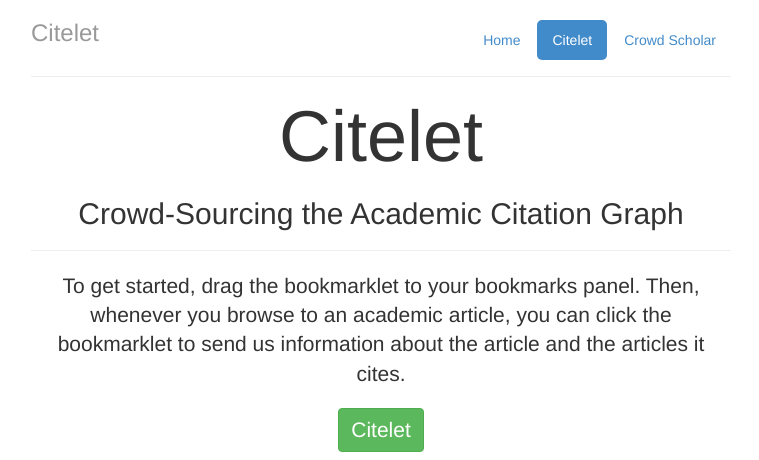
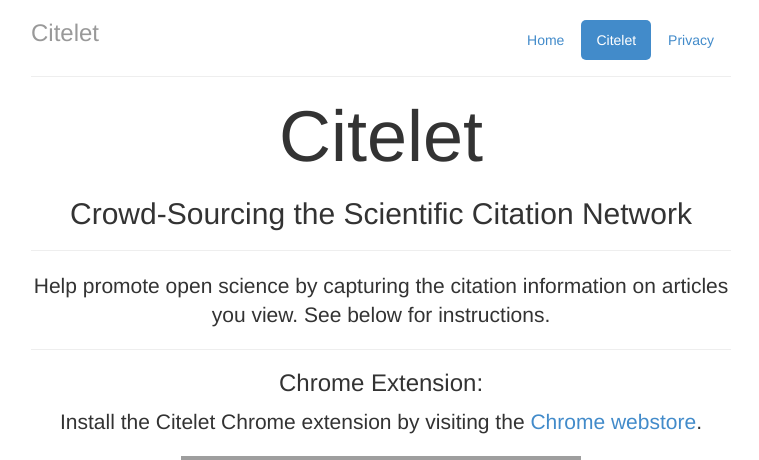
Before and after one commit to cos-labs/scinet-citelet, a Flask app: template app/templates/bookmarklet.html in a window 1280 px wide. Shown: the top 460 px of the page, without its empty margins (259-1018 px from the left). Run offline with Flask 2, Linux system fonts and the light colour scheme; the template is opened without the code that fills it, so the values that code supplies are empty; parts of the project's set-up code (start-up, migrations or seed data) failed here and were passed over; grey boxes are pictures that could not be loaded.

Commit message:
Updated for release.

```diff
--- a/app/templates/bookmarklet.html
+++ b/app/templates/bookmarklet.html
@@ -32,8 +32,19 @@
       }
       .row .btn {
         font-size: 21px;
+      }
+      .numberCircle{
+          width: 50px;
+          height: 50px;
+          border: 0px solid blue;
+          border-radius:50px;
+          background-color: #428BCA;
+          text-align: center;
+          vertical-align: middle;
+          font-size: 40px;
+          color: white;
+      }
 
-      }
   </style>
 
   </head>
@@ -46,7 +57,8 @@
         <ul class="nav nav-pills pull-right">
           <li><a href="/">Home</a></li>
           <li class="active"><a href="#">Citelet</a></li>
-          <li><a href="/crowdscholar/">Crowd Scholar</a></li>
+          <li><a href="#">Privacy</a></li>
+          <li><a class="hidden" href="/crowdscholar/">Crowd Scholar</a></li>
         </ul>
         <h3 class="text-muted">Citelet</h3>
       </div>
@@ -56,11 +68,31 @@
 
           <hr />
           <h1>Citelet</h1>
-          <h2>Crowd-Sourcing the Academic Citation Graph</h2>
+          <h2>Crowd-Sourcing the Scientific Citation Network</h2>
+          <hr />
+          <p class="lead">Help promote open science by capturing the citation information on articles you view. See below for instructions.
+          </p>
           <hr />
 
+          <h3>Chrome Extension:</h3>
           <p class="lead">
-            To get started, drag the bookmarklet to your bookmarks panel. Then, whenever you browse to an academic article, you can click the bookmarklet to send us information about the article and the articles it cites.
+          Install the Citelet Chrome extension by visiting the <a href="https://chrome.google.com/webstore/detail/citelet/nkndfobkdhlfkkmgpacfnaaffpompcko/">Chrome webstore</a>.
+          </p>
+            <a href="https://imgflip.com/i/5yhbv"><img src="//i.imgflip.com/5yhbv.gif" title="Installing the Citelet chrome extension"/></a>
+
+          <br />
+          <br />
+
+          <p class="lead">Once the Citelet is installed, whenever you view a scientific article you will be prompted to send the article's citation information to OSF SciNet. These crowdsourced citations will be added to the network in one click.
+          </p>
+
+          <a href="https://imgflip.com/i/5yhax"><img src="//i.imgflip.com/5yhax.gif" title="Using the Citelet chrome extension"/></a>
+
+          <hr />
+
+          <h3>Bookmarklet:</h3>
+          <p class="lead">
+            Don't want to visit the Chrome webstore? Simply drag and drop the <strong>green Citelet bookmarklet</strong> Then, whenever you browse to an academic article, click the bookmarklet to send us information about the article and any articles it cites. No popups will appear to interfere with your web browsing.
           </p>
 
           <!-- Bookmarklet link. Return false on click so users can't try to export the current page. -->
@@ -76,7 +108,18 @@
       </div>
 
       <div class="footer">
-        <p>&copy; Center for Open Science 2013</p>
+        <div class="row">
+          <div class="col-md-2"></div>
+          <div class="col-md-4"><p>&copy; Center for Open Science 2014</p></div>
+          <div class="col-md-4">
+            <a href="http://twitter.com/OSFramework"><img src="/static/img/twitter_alt.png" alt="Twitter" height="24" width="24"></a>
+            <a href="https://www.facebook.com/OpenScienceFramework"><img src="/static/img/facebook.png" alt="Facebook" height="24" width="24"></a>
+            <a href="https://groups.google.com/forum/#!forum/openscienceframework"><img src="/static/img/google.png" alt="Google Group" height="24" width="24"></a>
+            <a href="https://github.com/ProjectScholarly/"><img src="/static/img/github_alt.png" alt="GitHub" height="24" width="24"></a>
+            <a href="https://plus.google.com/103557785986281627994" rel="publisher"><img src="/static/img/googleplus.png" alt="Google Plus" height="24" width="24"></a>
+          <div class="col-md-2"></div>
+          </div>
+        </div>
       </div>
 
     </div> <!-- /container -->
```
